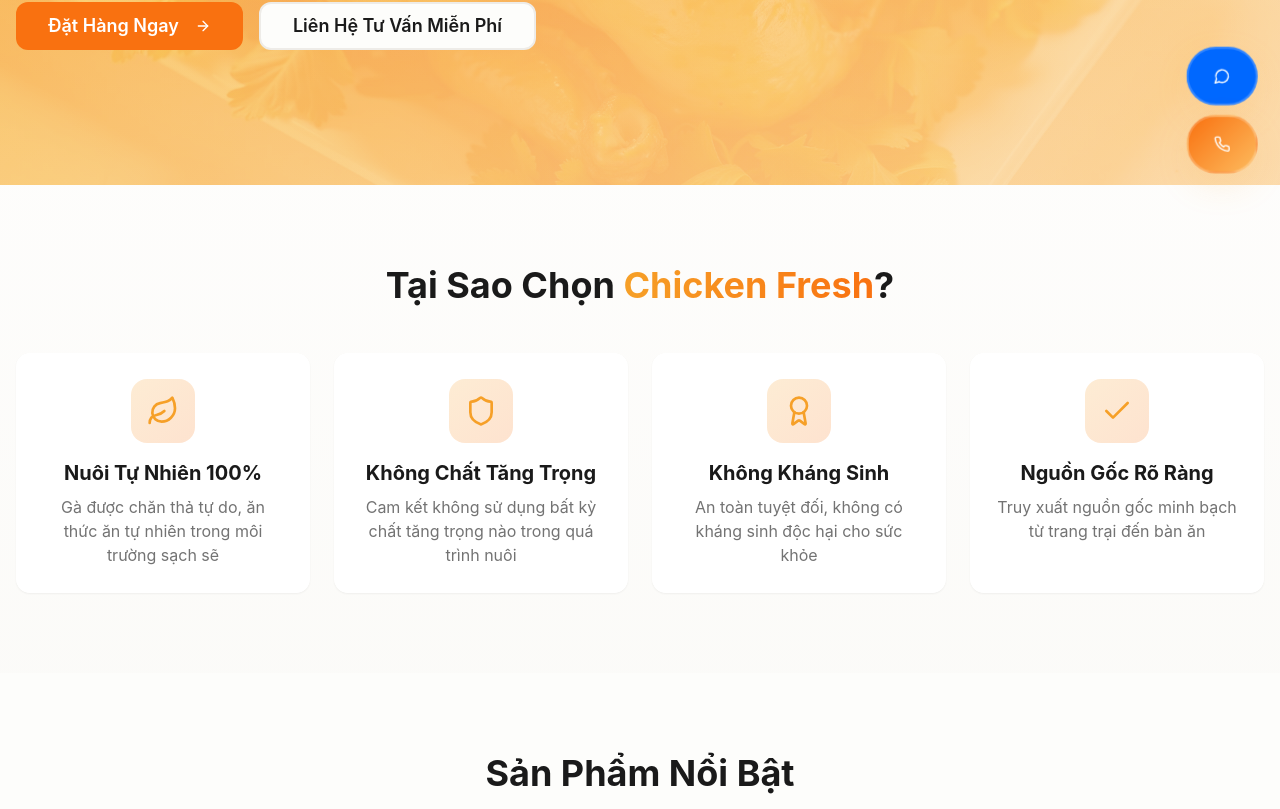
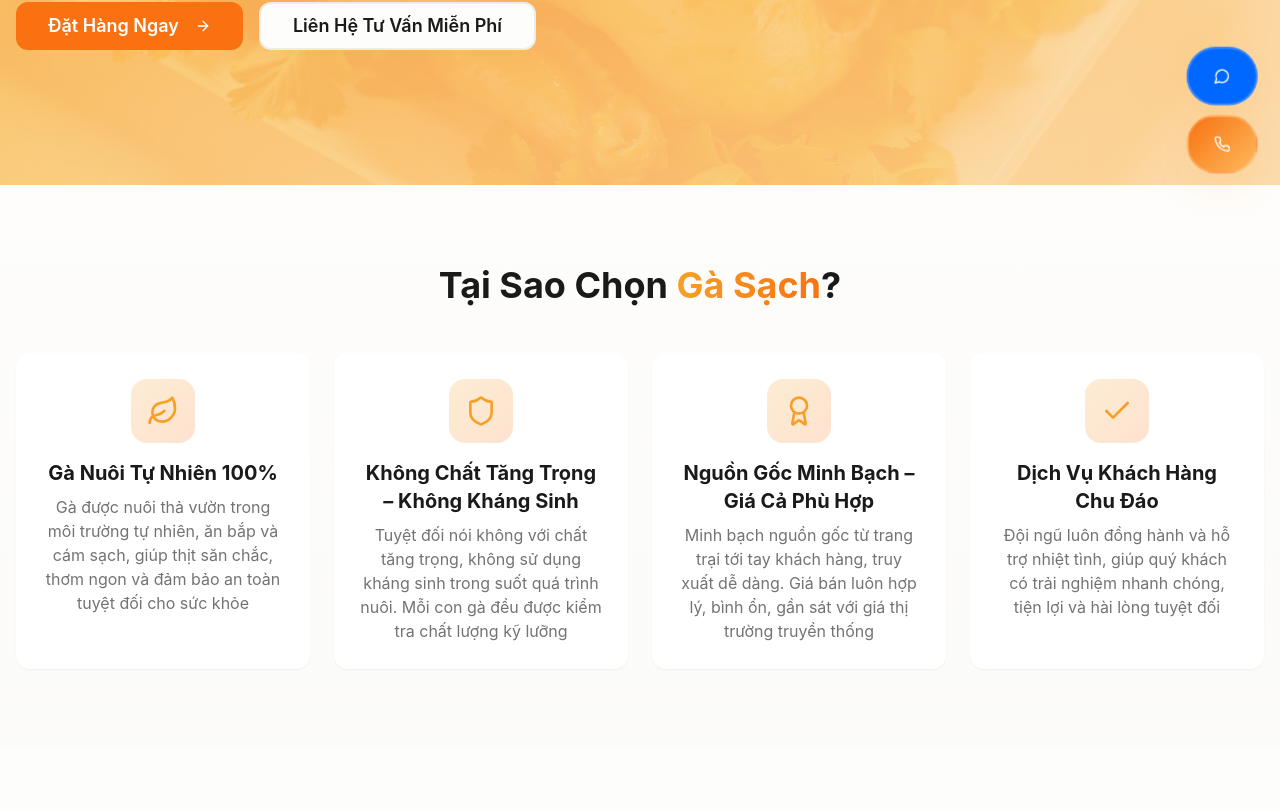
Before and after one commit to quanglopez/gasach-farm-to-table, a React (Vite) app: page / in a window 1280 px wide. Shown: the part 596-1405 px from the top of the page. Built offline with nearby package versions, Linux system fonts and the light colour scheme; the HTML template or start-up script is replaced by a standard one.

Commit message:
Update "Why Choose Us" section

```diff
--- a/src/pages/Index.tsx
+++ b/src/pages/Index.tsx
@@ -57,30 +57,30 @@ const Index = () => {
       <section className="py-12 md:py-16 lg:py-20 bg-gradient-to-b from-background to-muted/30">
         <div className="container mx-auto px-4">
           <h2 className="text-2xl sm:text-3xl md:text-4xl font-bold text-center mb-8 md:mb-12">
-            Tại Sao Chọn <span className="text-gradient">Chicken Fresh</span>?
+            Tại Sao Chọn <span className="text-gradient">Gà Sạch</span>?
           </h2>
 
           <div className="grid grid-cols-1 sm:grid-cols-2 lg:grid-cols-4 gap-4 md:gap-6">
             {[
               {
                 icon: Leaf,
-                title: 'Nuôi Tự Nhiên 100%',
-                description: 'Gà được chăn thả tự do, ăn thức ăn tự nhiên trong môi trường sạch sẽ',
+                title: 'Gà Nuôi Tự Nhiên 100%',
+                description: 'Gà được nuôi thả vườn trong môi trường tự nhiên, ăn bắp và cám sạch, giúp thịt săn chắc, thơm ngon và đảm bảo an toàn tuyệt đối cho sức khỏe',
               },
               {
                 icon: Shield,
-                title: 'Không Chất Tăng Trọng',
-                description: 'Cam kết không sử dụng bất kỳ chất tăng trọng nào trong quá trình nuôi',
+                title: 'Không Chất Tăng Trọng – Không Kháng Sinh',
+                description: 'Tuyệt đối nói không với chất tăng trọng, không sử dụng kháng sinh trong suốt quá trình nuôi. Mỗi con gà đều được kiểm tra chất lượng kỹ lưỡng',
               },
               {
                 icon: Award,
-                title: 'Không Kháng Sinh',
-                description: 'An toàn tuyệt đối, không có kháng sinh độc hại cho sức khỏe',
+                title: 'Nguồn Gốc Minh Bạch – Giá Cả Phù Hợp',
+                description: 'Minh bạch nguồn gốc từ trang trại tới tay khách hàng, truy xuất dễ dàng. Giá bán luôn hợp lý, bình ổn, gần sát với giá thị trường truyền thống',
               },
               {
                 icon: Check,
-                title: 'Nguồn Gốc Rõ Ràng',
-                description: 'Truy xuất nguồn gốc minh bạch từ trang trại đến bàn ăn',
+                title: 'Dịch Vụ Khách Hàng Chu Đáo',
+                description: 'Đội ngũ luôn đồng hành và hỗ trợ nhiệt tình, giúp quý khách có trải nghiệm nhanh chóng, tiện lợi và hài lòng tuyệt đối',
               },
             ].map((item, index) => (
               <Card key={index} className="p-5 md:p-6 text-center card-hover card-glass border-2">
```
